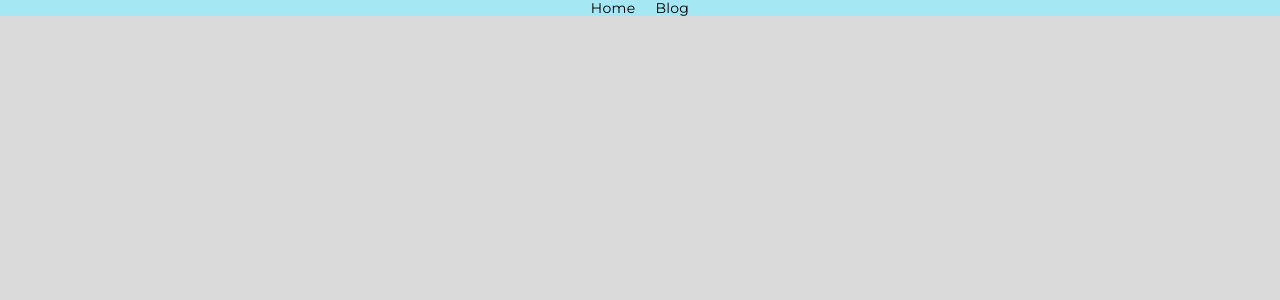
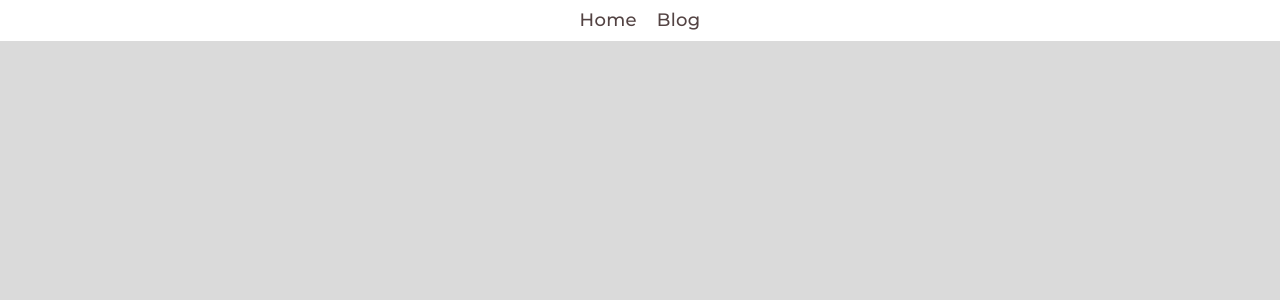
Before and after one commit to ToyEye/point, a Next.js app: page / in a window 1280 px wide. Shown: the top 300 px of the page. Built offline with nearby package versions, Linux system fonts and the light colour scheme.

Commit message:
add some styles

```diff
--- a/src/components/Header/Header.jsx
+++ b/src/components/Header/Header.jsx
@@ -14,7 +14,9 @@ export const Header = () => {
   return (
     <HeaderStyled>
       <Container>
-        <List list={nav} Component={ListLinkItem} className="headerList" />
+        <nav>
+          <List list={nav} Component={ListLinkItem} className="headerList" />
+        </nav>
       </Container>
     </HeaderStyled>
   );
--- a/src/components/Layout/Layout.jsx
+++ b/src/components/Layout/Layout.jsx
@@ -1,9 +1,9 @@
 "use client";
 
-import { GlobalStyled } from "@/app/styled/GlobalStyled";
+import { GlobalStyled } from "@/styled/GlobalStyled";
 import { ThemeProvider } from "styled-components";
 
-import { lightTheme } from "@/app/styled/theme";
+import { lightTheme } from "@/styled/theme";
 
 export const Layout = ({ children }) => {
   return (
--- a/src/components/ListLinkItem/ListLinkItem.jsx
+++ b/src/components/ListLinkItem/ListLinkItem.jsx
@@ -1,10 +1,12 @@
 import React from "react";
-import Link from "next/link";
+import { LinkStyled } from "../reusable";
 
 export const ListLinkItem = ({ item }) => {
   return (
     <li>
-      <Link href={item.path}>{item.name}</Link>
+      <LinkStyled className="navLink" href={item.path}>
+        {item.name}
+      </LinkStyled>
     </li>
   );
 };
--- /dev/null
+++ b/src/components/reusable/LinkStyled.js
@@ -0,0 +1,22 @@
+import styled from "styled-components";
+import Link from "next/link";
+
+export const LinkStyled = styled(Link)`
+  display: block;
+
+  &.navLink {
+    padding-top: 10px;
+    padding-bottom: 10px;
+
+    font-weight: 500;
+    font-size: 18px;
+
+    color: ${({ theme }) => theme.linkColor};
+
+    transition: color 350ms cubic-bezier(0.445, 0.05, 0.55, 0.95);
+
+    &:is(:focus, :hover) {
+      color: ${({ theme }) => theme.linkHoverColor};
+    }
+  }
+`;
--- a/src/components/reusable/index.js
+++ b/src/components/reusable/index.js
@@ -1,3 +1,4 @@
 export * from "./Container";
 export * from "./Section";
 export * from "./List/List";
+export * from "./LinkStyled";
--- a/src/app/styled/theme.js
+++ b/src/styled/theme.js
@@ -1,11 +1,11 @@
 export const lightTheme = {
   mainBgColor: "#dadada",
-  headerBgColor: "#a6e7f4",
+  headerBgColor: "#ffffff",
 
   mainTextColor: "",
 
-  linkColor: "",
-  linkHoverColor: "",
+  linkColor: "#534343",
+  linkHoverColor: "#8f3737",
 
   btnColor: "",
   btnHoverColor: "",
```
Also changed, not shown: src/styled/GlobalStyled.js (renamed from src/app/styled/GlobalStyled.js).
